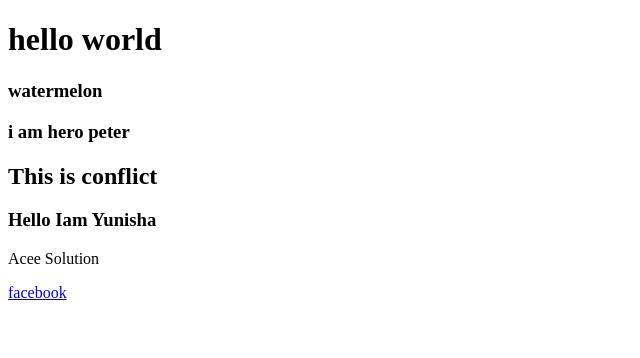
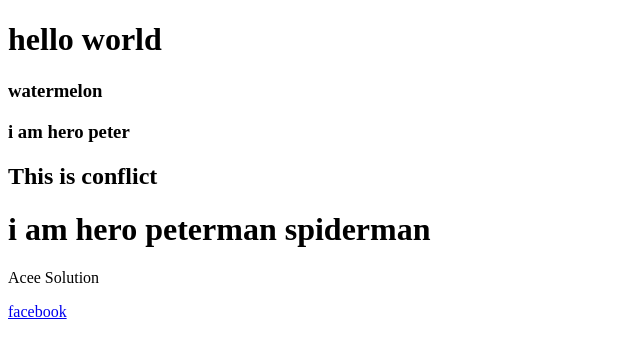
Before and after one commit to bigyandulal2/github, a plain HTML site: page index.html in a window 1280 px wide. Shown: the whole page, without its empty margins (0-640 px from the left). Drawn offline with Linux system fonts and the light colour scheme.

Commit message:
updating

```diff
--- a/index.html
+++ b/index.html
@@ -10,7 +10,7 @@
     <h3>watermelon</h3>
     <h3>i am hero peter</h3>
     <h2>This is conflict</h2>
-    <h3>Hello Iam Yunisha</h3>
+    <h1>i am hero peterman spiderman</h1>
     <p>Acee Solution</p>
     <a href="www.facebook.com">facebook</a>
   </body>
```
